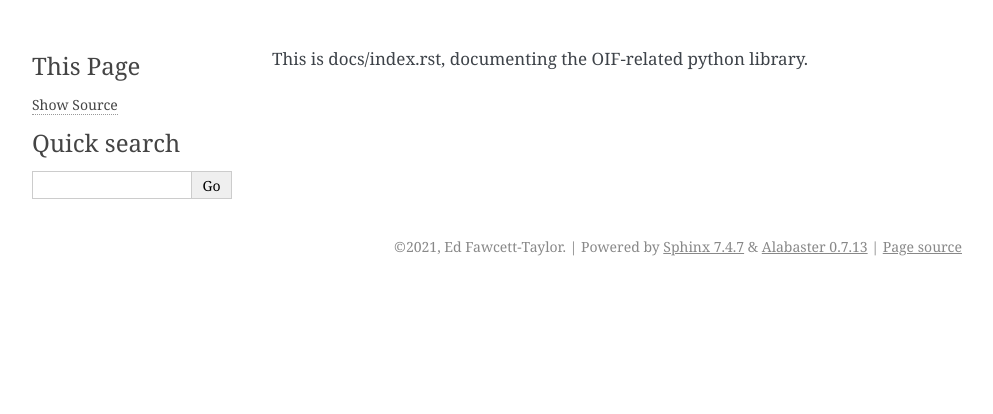
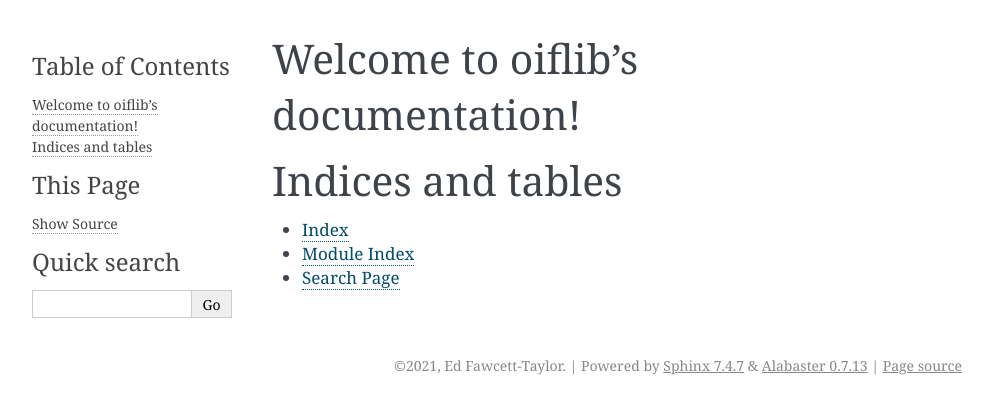
Before and after one commit to Defra-Data-Science-Centre-of-Excellence/oiflib, a Sphinx documentation site: the page built from docs/index.rst, in a window 1280 px wide. Shown: the top 414 px of the page, without its empty margins (148-1141 px from the left). Built offline with Sphinx 7.4.7, drawn with Linux system fonts in a browser that asks for light colours.

Commit message:
replace docs/ content with sphinx-quickstart

```diff
--- a/docs/conf.py
+++ b/docs/conf.py
@@ -1,5 +1,55 @@
-"""Sphinx configuration."""
+# Configuration file for the Sphinx documentation builder.
+#
+# This file only contains a selection of the most common options. For a full
+# list see the documentation:
+# https://www.sphinx-doc.org/en/master/usage/configuration.html
 
-project = "oiflib"
-author = "Ed Fawcett-Taylor"
-copyright = f"2021, {author}"
+# -- Path setup --------------------------------------------------------------
+
+# If extensions (or modules to document with autodoc) are in another directory,
+# add these directories to sys.path here. If the directory is relative to the
+# documentation root, use os.path.abspath to make it absolute, like shown here.
+#
+# import os
+# import sys
+# sys.path.insert(0, os.path.abspath('.'))
+
+
+# -- Project information -----------------------------------------------------
+
+project = 'oiflib'
+copyright = '2021, Ed Fawcett-Taylor'
+author = 'Ed Fawcett-Taylor'
+
+# The full version, including alpha/beta/rc tags
+release = '2021'
+
+
+# -- General configuration ---------------------------------------------------
+
+# Add any Sphinx extension module names here, as strings. They can be
+# extensions coming with Sphinx (named 'sphinx.ext.*') or your custom
+# ones.
+extensions = [
+]
+
+# Add any paths that contain templates here, relative to this directory.
+templates_path = ['_templates']
+
+# List of patterns, relative to source directory, that match files and
+# directories to ignore when looking for source files.
+# This pattern also affects html_static_path and html_extra_path.
+exclude_patterns = ['_build', 'Thumbs.db', '.DS_Store']
+
+
+# -- Options for HTML output -------------------------------------------------
+
+# The theme to use for HTML and HTML Help pages.  See the documentation for
+# a list of builtin themes.
+#
+html_theme = 'alabaster'
+
+# Add any paths that contain custom static files (such as style sheets) here,
+# relative to this directory. They are copied after the builtin static files,
+# so a file named "default.css" will overwrite the builtin "default.css".
+html_static_path = ['_static']
--- a/docs/index.rst
+++ b/docs/index.rst
@@ -1,2 +1,20 @@
-This is docs/index.rst,
-documenting the OIF-related python library.
+.. oiflib documentation master file, created by
+   sphinx-quickstart on Thu Jan  7 14:20:29 2021.
+   You can adapt this file completely to your liking, but it should at least
+   contain the root `toctree` directive.
+
+Welcome to oiflib's documentation!
+==================================
+
+.. toctree::
+   :maxdepth: 2
+   :caption: Contents:
+
+
+
+Indices and tables
+==================
+
+* :ref:`genindex`
+* :ref:`modindex`
+* :ref:`search`
```
Also changed, not shown: 2 other files.
